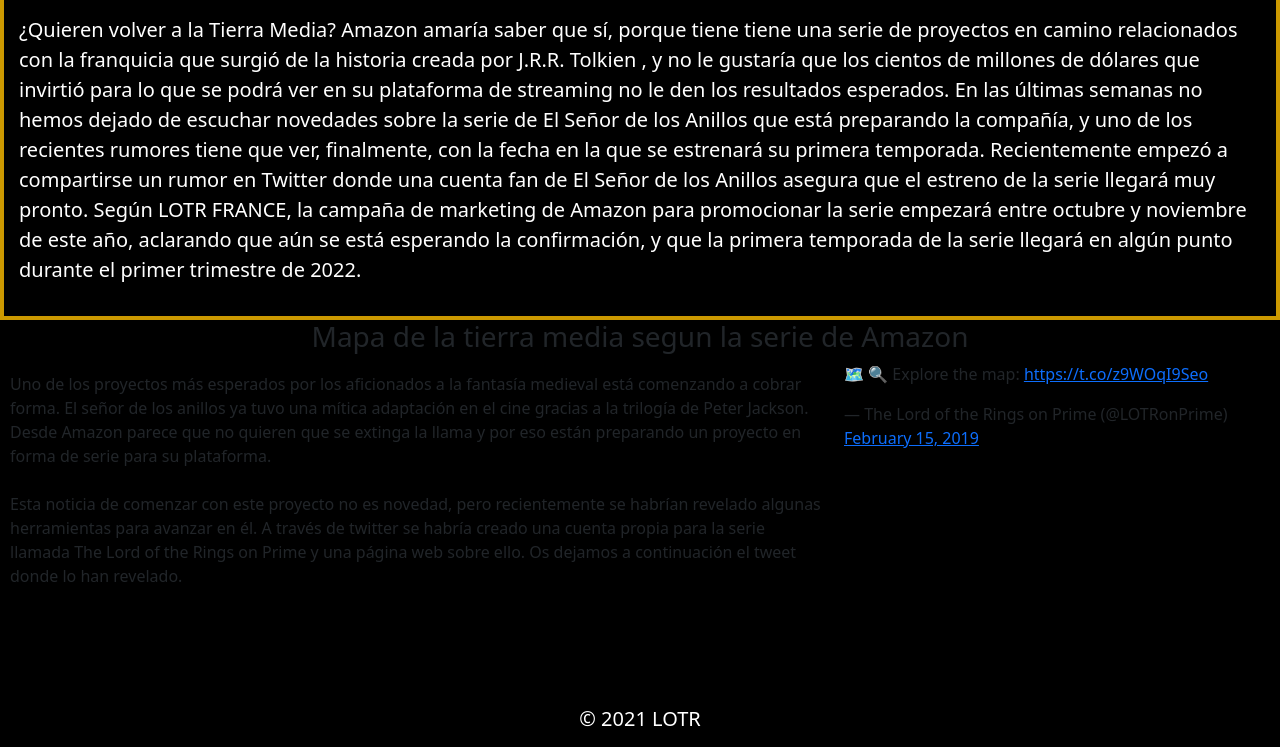
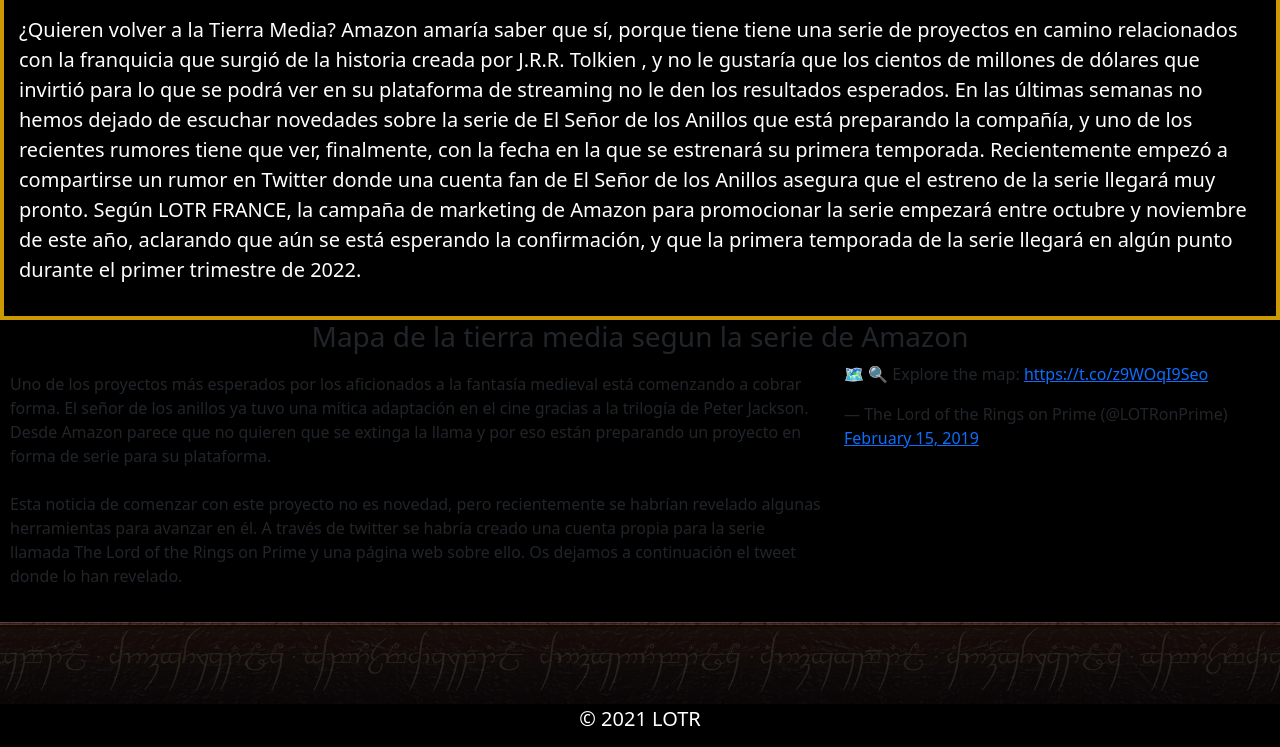
Before and after one commit to PatricioLopez10/repoLotr, a website: page index.html in a window 1280 px wide. Shown: the part 2665-3412 px from the top of the page. Drawn offline with nearby package versions, Linux system fonts and the light colour scheme; files that its build step writes are made by us from their sources; the site is published under a folder, as on GitHub Pages, so addresses that start at the root find nothing.

Commit message:
correccion 2 de separador

```diff
--- a/scss/estiloSasi.scss
+++ b/scss/estiloSasi.scss
@@ -121,7 +121,7 @@
     }
 
 .separador{
-    background: url(/separador.png);
+    background: url(./separador.png);
     top: 0%;
     padding-top: 90px;
     footer{
```
